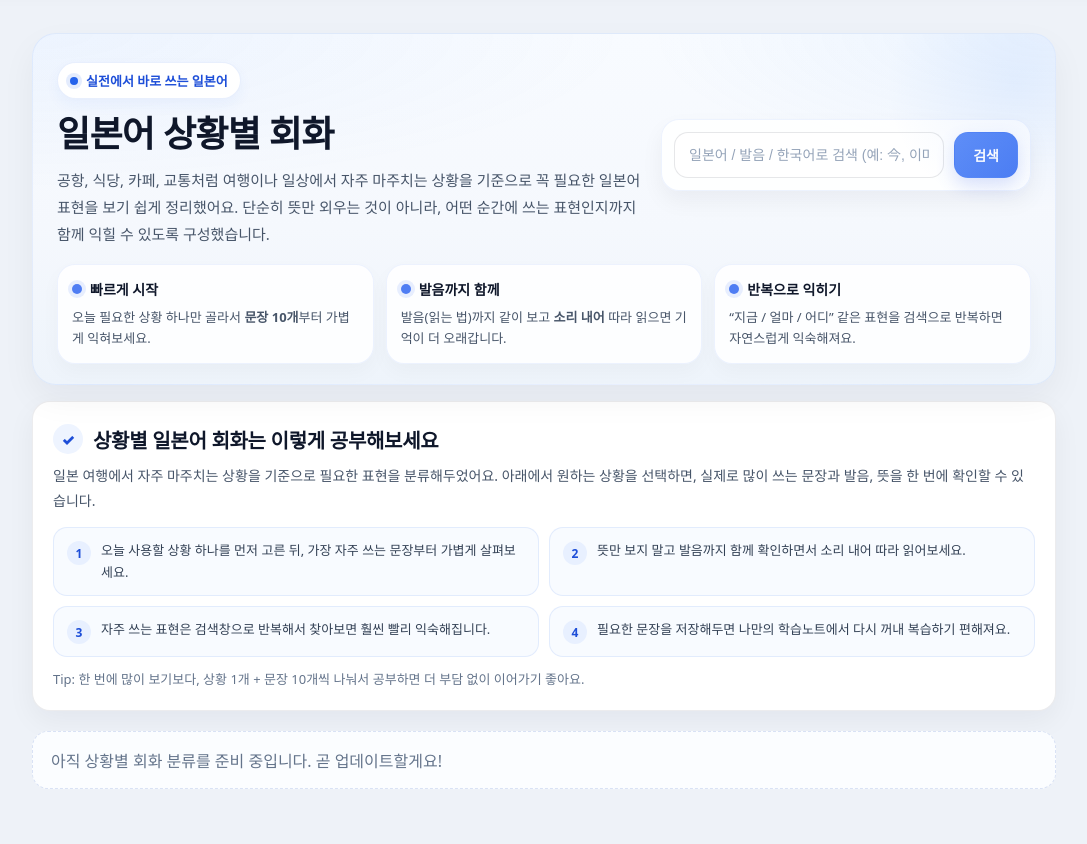
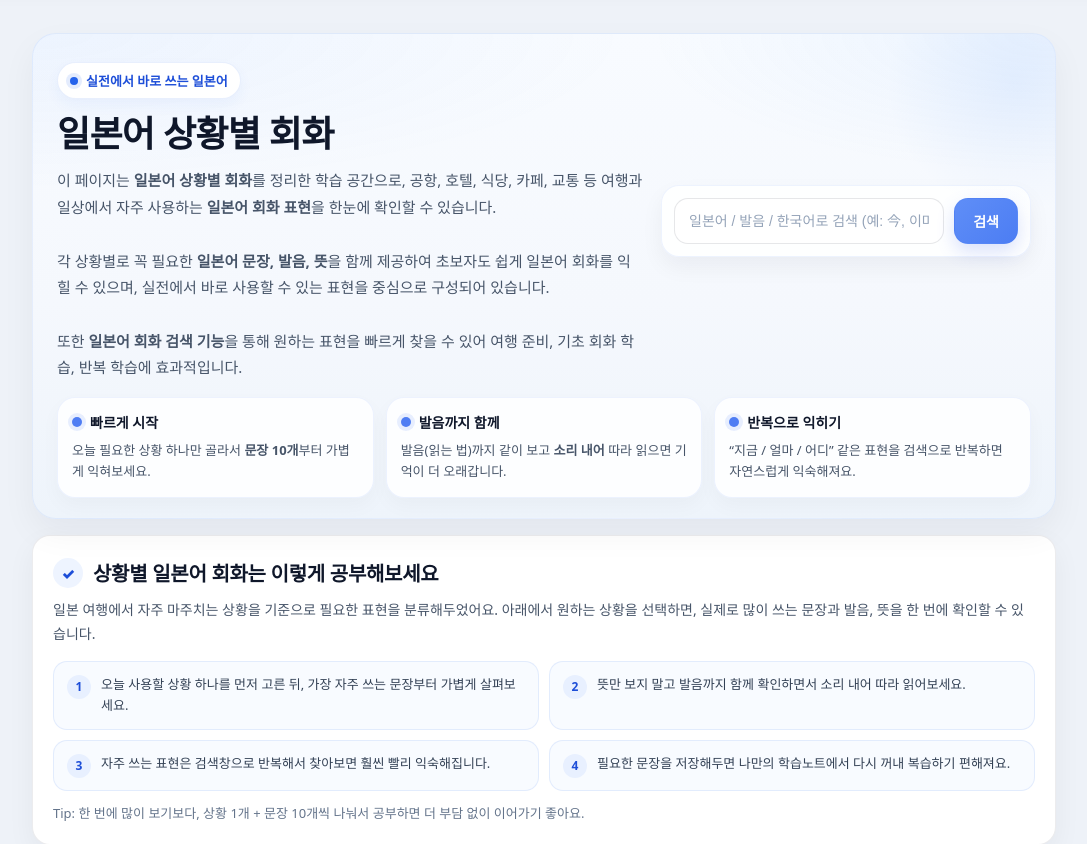
Before and after one commit to GameKingmaker/travel-talk, a Python web app: template templates/situation.html in a window 1280 px wide. Shown: the part 94-938 px from the top of the page, without its empty margins (96-1183 px from the left). Run offline with Jinja, Linux system fonts and the light colour scheme; the template is opened without the code that fills it, so the values that code supplies are empty.

Commit message:
Update situation.html

```diff
--- a/templates/situation.html
+++ b/templates/situation.html
@@ -678,10 +678,18 @@
           <h1 class="sit-title">일본어 상황별 회화</h1>
 
           <p class="sit-sub">
-            공항, 식당, 카페, 교통처럼 여행이나 일상에서 자주 마주치는 상황을 기준으로
-            꼭 필요한 일본어 표현을 보기 쉽게 정리했어요.
-            단순히 뜻만 외우는 것이 아니라, 어떤 순간에 쓰는 표현인지까지 함께 익힐 수 있도록 구성했습니다.
-          </p>
+이 페이지는 <b>일본어 상황별 회화</b>를 정리한 학습 공간으로,
+공항, 호텔, 식당, 카페, 교통 등 여행과 일상에서 자주 사용하는
+<b>일본어 회화 표현</b>을 한눈에 확인할 수 있습니다.<br><br>
+
+각 상황별로 꼭 필요한 <b>일본어 문장, 발음, 뜻</b>을 함께 제공하여
+초보자도 쉽게 일본어 회화를 익힐 수 있으며,
+실전에서 바로 사용할 수 있는 표현을 중심으로 구성되어 있습니다.<br><br>
+
+또한 <b>일본어 회화 검색 기능</b>을 통해
+원하는 표현을 빠르게 찾을 수 있어
+여행 준비, 기초 회화 학습, 반복 학습에 효과적입니다.
+</p>
         </div>
 
         <form class="sit-search" method="GET" action="{{ url_for('situations_search') }}">
```
